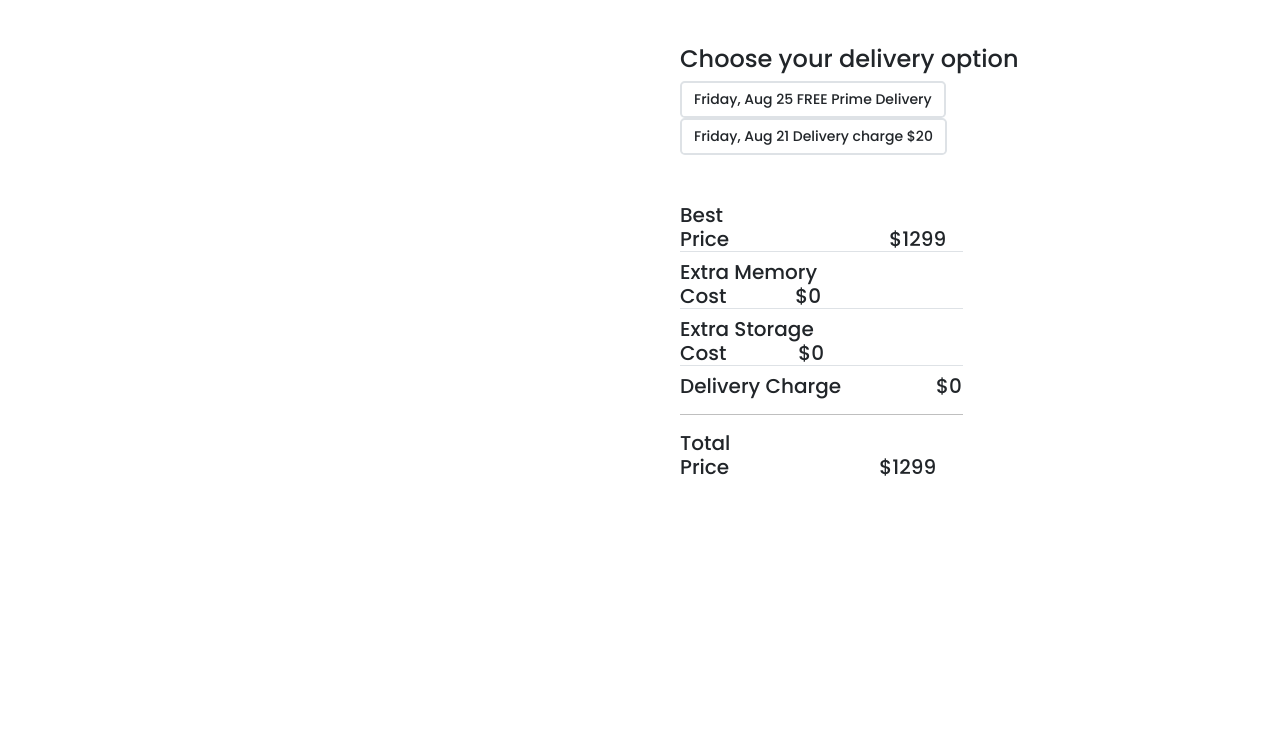
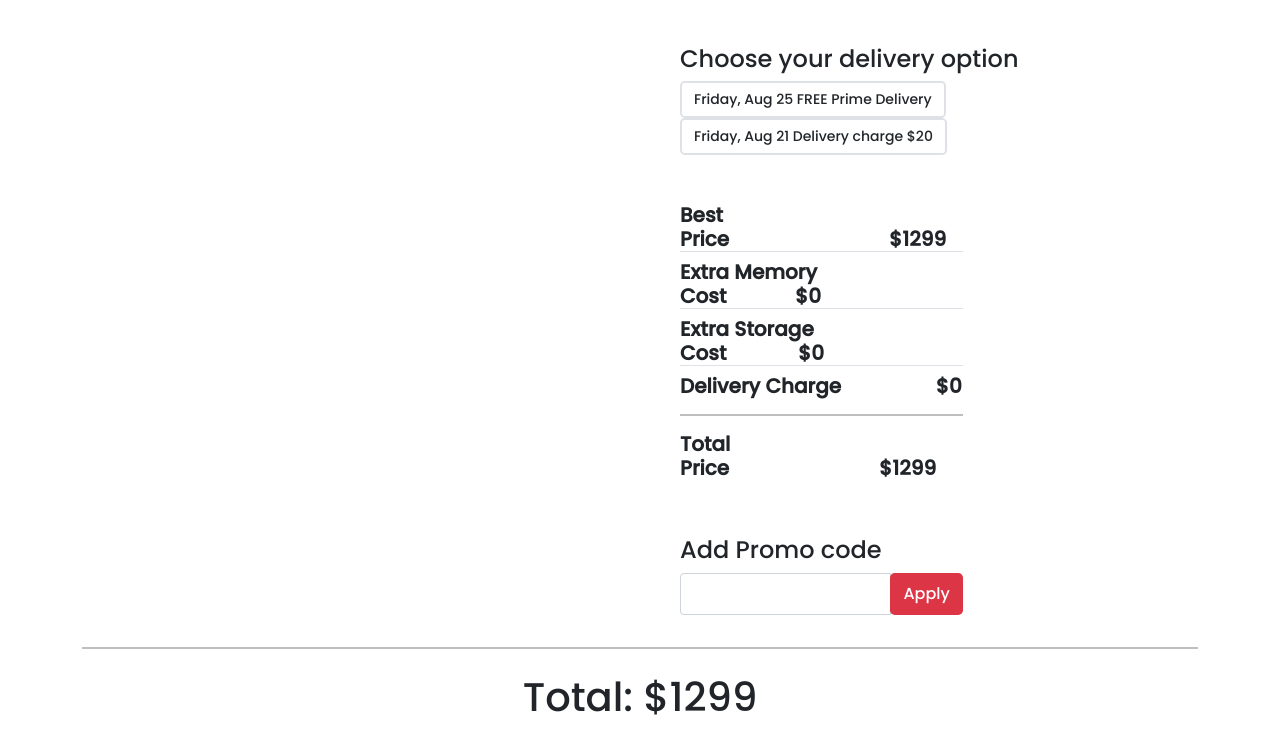
Before and after one commit to mdnajmul/mac-book-pro-js, a plain HTML site: page index.html in a window 1280 px wide. Shown: the part 559-1288 px from the top of the page. Before the commit the page ends 1062 px from the top, so only its background shows below. Drawn offline with nearby package versions, Linux system fonts and the light colour scheme.

Commit message:
design template complete

```diff
--- a/index.html
+++ b/index.html
@@ -44,18 +44,34 @@
                       <div class="mt-5">
                         <div class="row">
                             <div class="col-md-7">
-                               <h5 class="border-bottom">Best Price<span style="padding-left: 160px;">$</span><span>1299</span></h5>
-                               <h5 class="border-bottom">Extra Memory Cost<span style="padding-left: 69px;">$</span><span>0</span></h5>
-                               <h5 class="border-bottom">Extra Storage Cost<span style="padding-left: 72px;">$</span><span>0</span></h5>
-                               <h5>Delivery Charge<span style="padding-left: 95px;">$</span><span>0</span></h5>
-                               <hr style="color: black;">
-                               <h5>Total Price<span style="padding-left: 150px;">$</span><span>1299</span></h5>
+                               <h5 class="border-bottom fw-bold">Best Price<span style="padding-left: 160px;">$</span><span>1299</span></h5>
+                               <h5 class="border-bottom fw-bold">Extra Memory Cost<span style="padding-left: 69px;">$</span><span>0</span></h5>
+                               <h5 class="border-bottom fw-bold">Extra Storage Cost<span style="padding-left: 72px;">$</span><span>0</span></h5>
+                               <h5 class="fw-bold">Delivery Charge<span style="padding-left: 95px;">$</span><span>0</span></h5>
+                               <hr style="border: 1px solid black">
+                               <h5 class="fw-bold">Total Price<span style="padding-left: 150px;">$</span><span>1299</span></h5>
                             </div>
                          </div>
+                      </div>
+                      <div class="mt-5">
+                          <h4>Add Promo code</h4>
+                          <div class="row">
+                              <div class="col-md-7">
+                                <div class="input-group">
+                                    <input type="text" class="form-control py-2" aria-describedby="coupon-btn">
+                                    <button class="btn bg-danger text-white rounded-3" type="button" id="coupon-btn">Apply</button>
+                                  </div>
+                              </div>
+                          </div>
                       </div>
                   </div>
                 </div>
               </div>
+              <hr style="border: 1px solid black">
+        </section>
+
+        <section class="container mt-3">
+            <h1 class="text-center mt-4">Total: $<span>1299</span></h1>
         </section>
     </main>
 
```
